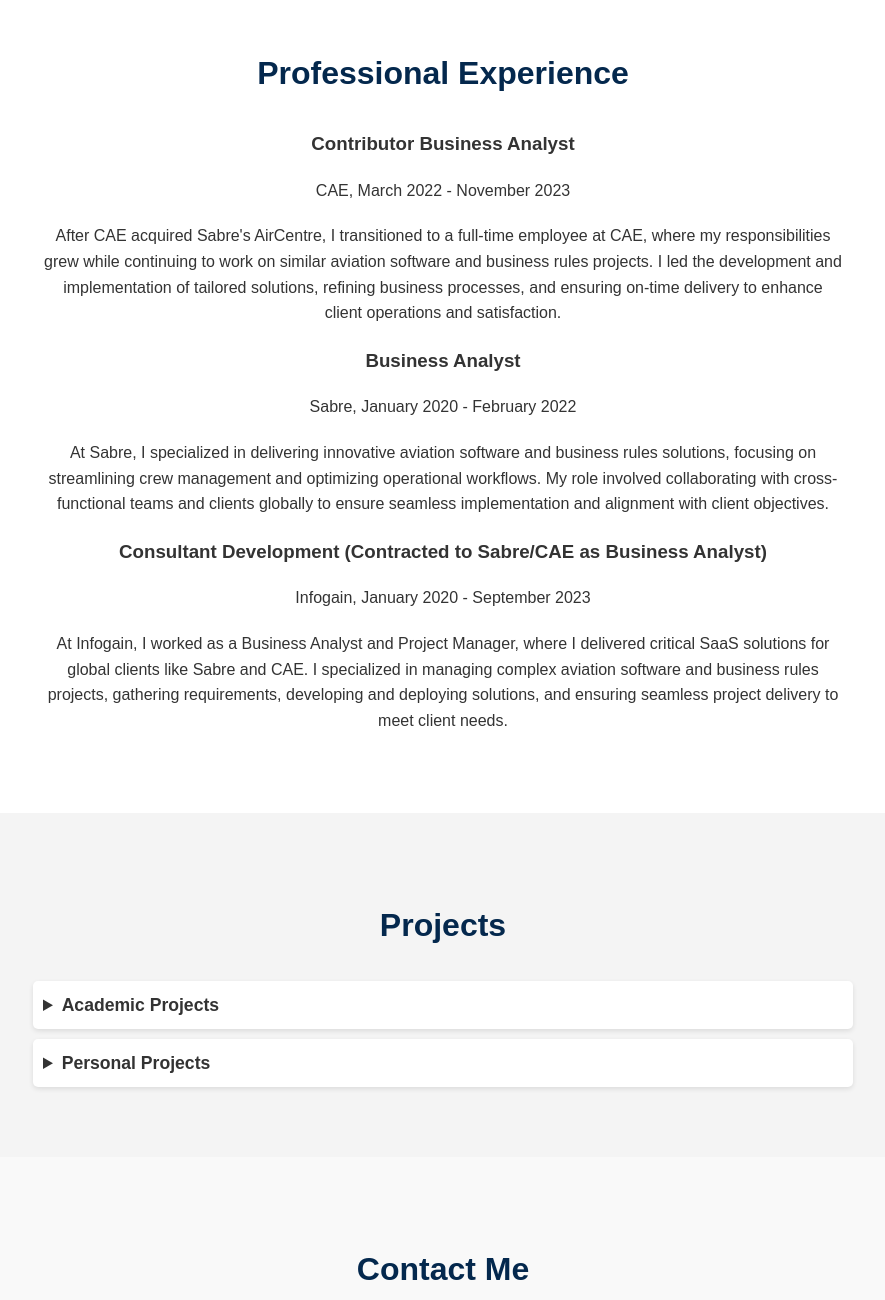
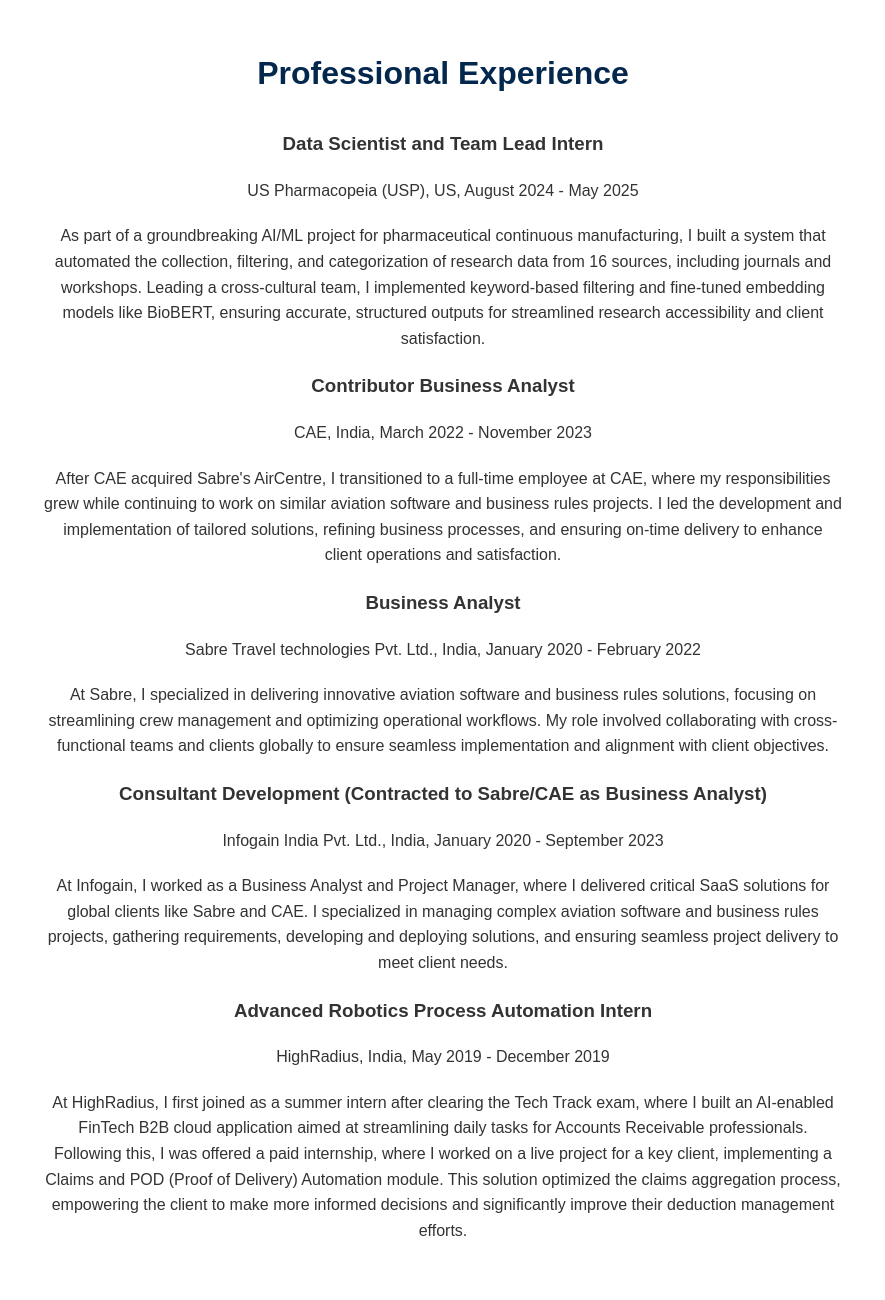
Before and after one commit to Kumari-Neha-Priya/Kumari-Neha-Priya.github.io, a plain HTML site: page index.html in a window 1280 px wide. Shown: the part 2320-3620 px from the top of the page, without its empty margins (197-1082 px from the left). Drawn offline with Linux system fonts and the light colour scheme.

Commit message:
Update index.html

```diff
--- a/index.html
+++ b/index.html
@@ -58,19 +58,29 @@
         <h2>Professional Experience</h2>
         <div class="experience-list">
             <div class="experience-item">
+                <h3>Data Scientist and Team Lead Intern</h3>
+                <p>US Pharmacopeia (USP), US, August 2024 - May 2025</p>
+                <p>As part of a groundbreaking AI/ML project for pharmaceutical continuous manufacturing, I built a system that automated the collection, filtering, and categorization of research data from 16 sources, including journals and workshops. Leading a cross-cultural team, I implemented keyword-based filtering and fine-tuned embedding models like BioBERT, ensuring accurate, structured outputs for streamlined research accessibility and client satisfaction.</p>
+            </div>
+            <div class="experience-item">
                 <h3>Contributor Business Analyst</h3>
-                <p>CAE, March 2022 - November 2023</p>
+                <p>CAE, India, March 2022 - November 2023</p>
                 <p>After CAE acquired Sabre's AirCentre, I transitioned to a full-time employee at CAE, where my responsibilities grew while continuing to work on similar aviation software and business rules projects. I led the development and implementation of tailored solutions, refining business processes, and ensuring on-time delivery to enhance client operations and satisfaction.</p>
             </div>
             <div class="experience-item">
                 <h3>Business Analyst</h3>
-                <p>Sabre, January 2020 - February 2022</p>
+                <p>Sabre Travel technologies Pvt. Ltd., India, January 2020 - February 2022</p>
                 <p>At Sabre, I specialized in delivering innovative aviation software and business rules solutions, focusing on streamlining crew management and optimizing operational workflows. My role involved collaborating with cross-functional teams and clients globally to ensure seamless implementation and alignment with client objectives.</p>
             </div>
             <div class="experience-item">
                 <h3>Consultant Development (Contracted to Sabre/CAE as Business Analyst)</h3>
-                <p>Infogain, January 2020 - September 2023</p>
+                <p>Infogain India Pvt. Ltd., India, January 2020 - September 2023</p>
                 <p>At Infogain, I worked as a Business Analyst and Project Manager, where I delivered critical SaaS solutions for global clients like Sabre and CAE. I specialized in managing complex aviation software and business rules projects, gathering requirements, developing and deploying solutions, and ensuring seamless project delivery to meet client needs.</p>
+            </div>
+            <div class="experience-item">
+                <h3>Advanced Robotics Process Automation Intern</h3>
+                <p>HighRadius, India, May 2019 - December 2019</p>
+                <p>At HighRadius, I first joined as a summer intern after clearing the Tech Track exam, where I built an AI-enabled FinTech B2B cloud application aimed at streamlining daily tasks for Accounts Receivable professionals. Following this, I was offered a paid internship, where I worked on a live project for a key client, implementing a Claims and POD (Proof of Delivery) Automation module. This solution optimized the claims aggregation process, empowering the client to make more informed decisions and significantly improve their deduction management efforts.</p>
             </div>
         </div>
     </section>
```
